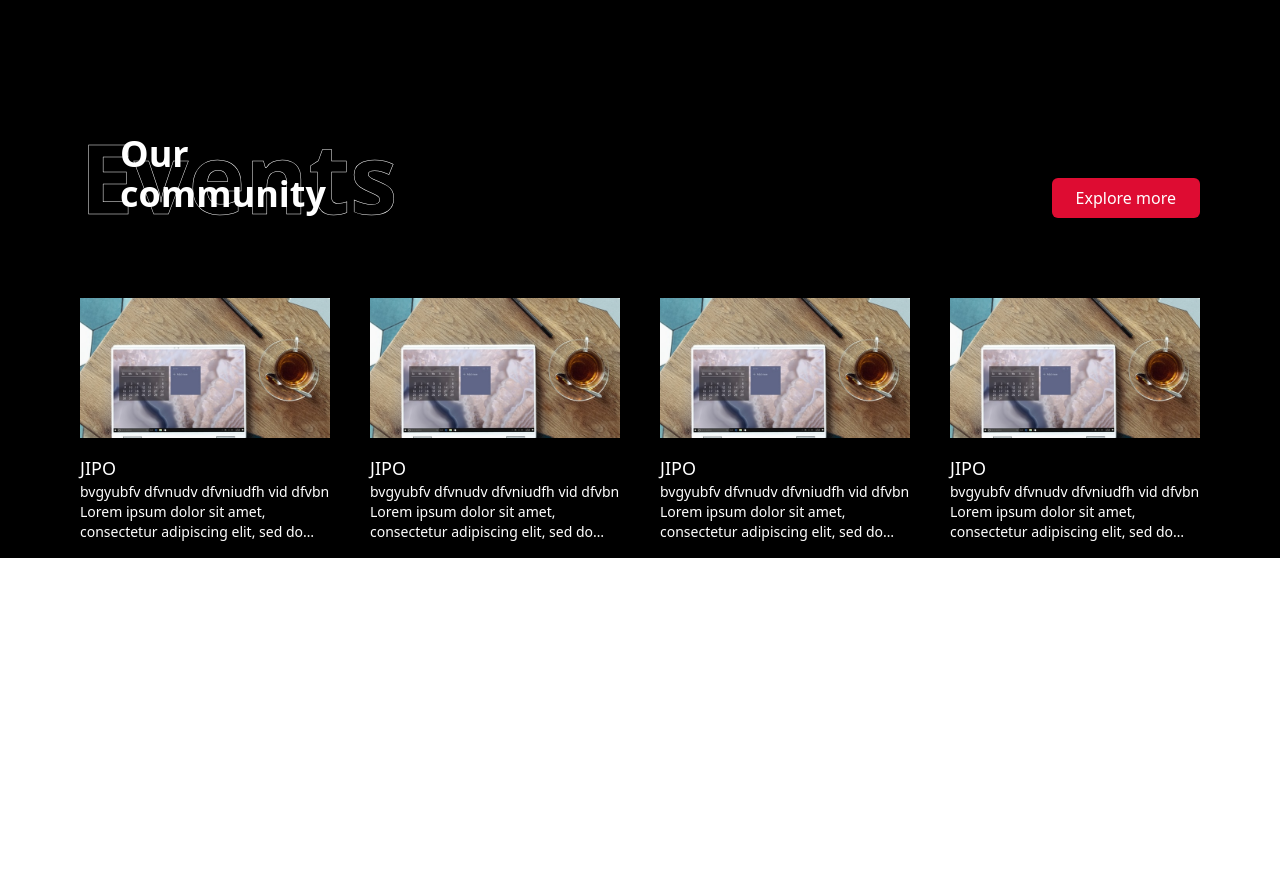
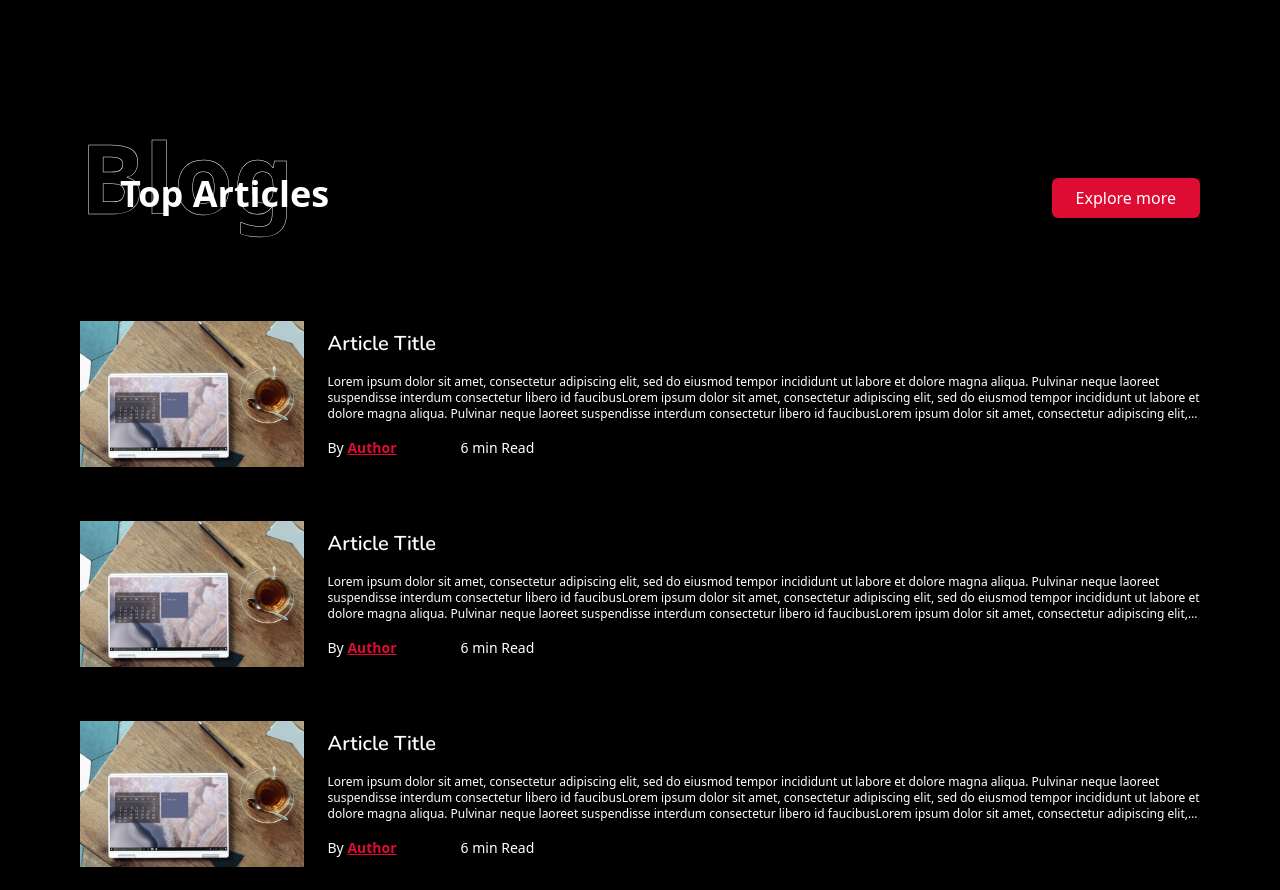
Before and after one commit to cyber-trace/cyber-trace-website, a Next.js app: page / in a window 1280 px wide. Shown: the part 760-1650 px from the top of the page. Before the commit the page ends 1318 px from the top, so only its background shows below. Built offline with nearby package versions, Linux system fonts and the light colour scheme.

Commit message:
edit blog

```diff
--- a/components/AtomicCmps/ArticleCard.js
+++ b/components/AtomicCmps/ArticleCard.js
@@ -2,16 +2,19 @@ import Image from "next/image";
 
 const ArticleCard = ({ img, title, text, author, time }) => {
   return (
-    <div className="text-white sm:flex  gap-10 mt-10">
-      <Image className="object-cover" width={263} height={172} src={img} />
-      <div className="flex flex-col justify-between py-4">
-        <div>
-          <h3 className="text-lg">{title}</h3>
-          <p className="text-sm">{text}</p>
-        </div>
+    <div className="text-white flex flex-col sm:flex-row items-center gap-6 mt-10">
+      <Image
+        className="object-cover flex-auto"
+        width={263}
+        height={172}
+        src={img}
+      />
+      <div className="w-11/12 flex flex-col justify-between space-y-4 py-4">
+        <h3 className="text-xl font-semibold font-nunito">{title}</h3>
+        <p className="text-limit text-xs">{text}</p>
         <div className="flex gap-16">
           <p className="text-sm">
-            By <strong className="underline">{author}</strong>
+            By <strong className="underline text-accentColor">{author}</strong>
           </p>
           <p className="text-sm">{time} min Read</p>
         </div>
--- a/components/AtomicCmps/SectionTitle.js
+++ b/components/AtomicCmps/SectionTitle.js
@@ -2,7 +2,7 @@ import React from "react";
 
 const SectionTitle = ({ name, title }) => {
   return (
-    <div className="relative">
+    <div className="relative flex-auto">
       <h1
         className="text-transparent text-6xl sm:text-8xl font-bold "
         style={{
--- a/components/OrganismicCmps/SectionBody.js
+++ b/components/OrganismicCmps/SectionBody.js
@@ -8,7 +8,7 @@ const SectionBody = ({ children, title, name, page }) => {
     <section className="relative py-4 grid gap-10 px-4 md:px-20">
       <div id={name} className="absolute -top-24"></div>
       <SectionHeader name={name} title={title} page={page} />
-      <main className="pt-10">{children}</main>
+      <main className="pt-4">{children}</main>
       <div className="flex justify-center sm:hidden">
         <Button label="Explore more" />
       </div>
--- a/components/TemplateCmps/Blog.js
+++ b/components/TemplateCmps/Blog.js
@@ -4,7 +4,7 @@ import { ArticleCard } from "@/atoms";
 
 const Blog = ({ data }) => {
   return (
-    <div>
+    <div className="flex flex-col justify-start items-center">
       {data.map((props, index) => (
         <ArticleCard key={index} {...props} />
       ))}
--- a/constants/sections_data/Blog.json
+++ b/constants/sections_data/Blog.json
@@ -1,21 +1,21 @@
 [
   {
     "title": "Article Title",
-    "text": "azerty azertyui azertyu azertyu eazrty ......",
+    "text": " Lorem ipsum dolor sit amet, consectetur adipiscing elit, sed do eiusmod tempor incididunt ut labore et dolore magna aliqua. Pulvinar neque laoreet suspendisse interdum consectetur libero id faucibusLorem ipsum dolor sit amet, consectetur adipiscing elit, sed do eiusmod tempor incididunt ut labore et dolore magna aliqua. Pulvinar neque laoreet suspendisse interdum consectetur libero id faucibusLorem ipsum dolor sit amet, consectetur adipiscing elit, sed do eiusmod tempor incididunt ut labore et dolore magna aliqua. Pulvinar neque laoreet suspendisse interdum consectetur libero id faucibus",
     "author": "Author",
     "img": "/image.jpg",
     "time": "6"
   },
   {
     "title": "Article Title",
-    "text": "azerty azertyui azertyu azertyu eazrty ......",
+    "text": " Lorem ipsum dolor sit amet, consectetur adipiscing elit, sed do eiusmod tempor incididunt ut labore et dolore magna aliqua. Pulvinar neque laoreet suspendisse interdum consectetur libero id faucibusLorem ipsum dolor sit amet, consectetur adipiscing elit, sed do eiusmod tempor incididunt ut labore et dolore magna aliqua. Pulvinar neque laoreet suspendisse interdum consectetur libero id faucibusLorem ipsum dolor sit amet, consectetur adipiscing elit, sed do eiusmod tempor incididunt ut labore et dolore magna aliqua. Pulvinar neque laoreet suspendisse interdum consectetur libero id faucibus",
     "author": "Author",
     "img": "/image.jpg",
     "time": "6"
   },
   {
     "title": "Article Title",
-    "text": "azerty azertyui azertyu azertyu eazrty ......",
+    "text": " Lorem ipsum dolor sit amet, consectetur adipiscing elit, sed do eiusmod tempor incididunt ut labore et dolore magna aliqua. Pulvinar neque laoreet suspendisse interdum consectetur libero id faucibusLorem ipsum dolor sit amet, consectetur adipiscing elit, sed do eiusmod tempor incididunt ut labore et dolore magna aliqua. Pulvinar neque laoreet suspendisse interdum consectetur libero id faucibusLorem ipsum dolor sit amet, consectetur adipiscing elit, sed do eiusmod tempor incididunt ut labore et dolore magna aliqua. Pulvinar neque laoreet suspendisse interdum consectetur libero id faucibus",
     "author": "Author",
     "img": "/image.jpg",
     "time": "6"
--- a/pages/index.js
+++ b/pages/index.js
@@ -10,6 +10,7 @@ import { SECTIONS_DATA_DIR, SECTIONS_DIR } from "@/paths";
 import sectionsMap from "constants/sections-map.json";
 import About from "@/templates/About";
 import Events from "@/templates/Events";
+import Blog from "@/templates/Blog";
 
 const Home = () => {
   return (
@@ -31,14 +32,9 @@ const Home = () => {
             </SectionBody>
           );
         })}  */}
-        <SectionBody
-          key={5}
-          name={"Events"}
-          title={"Our community"}
-          page={"page"}
-        >
+        <SectionBody key={5} name={"Blog"} title={"Top Articles"} page={"page"}>
           {/* <About /> */}
-          <Events data={require(`../${SECTIONS_DATA_DIR}/${"Events"}.json`)} />
+          <Blog data={require(`../${SECTIONS_DATA_DIR}/${"Blog"}.json`)} />
         </SectionBody>
       </main>
     </div>
```
